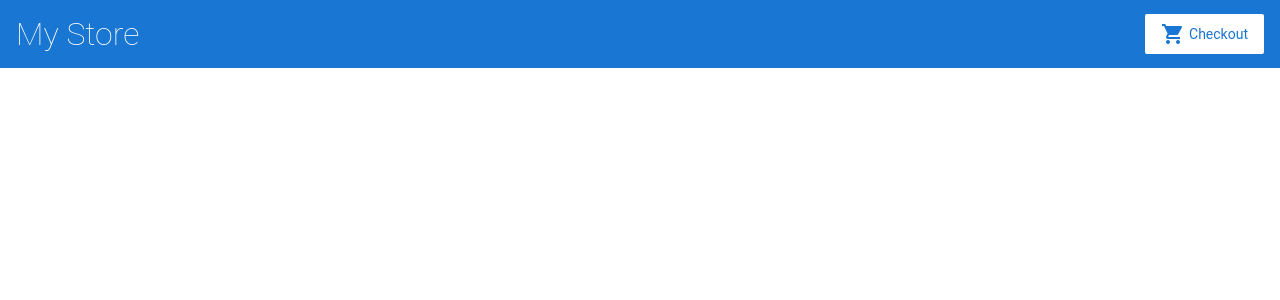
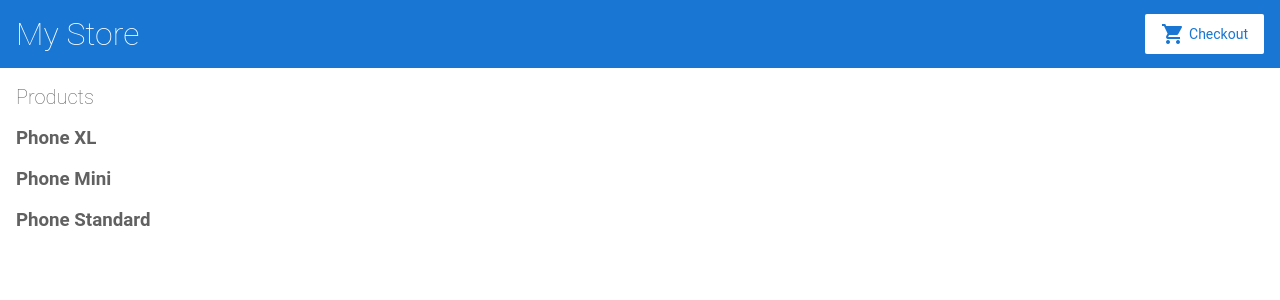
Before and after one commit to runyasak/angular-shopping-cart, an Angular app: page / in a window 1280 px wide. Shown: the top 300 px of the page. Built offline with nearby package versions, Linux system fonts and the light colour scheme.

Commit message:
feat: implement ngFor products

```diff
--- a/src/app/app.component.html
+++ b/src/app/app.component.html
@@ -1,4 +1,5 @@
 <app-top-bar></app-top-bar>
 
 <div class="container">
+  <router-outlet></router-outlet>
 </div>
--- a/src/app/product-list/product-list.component.html
+++ b/src/app/product-list/product-list.component.html
@@ -1 +1,7 @@
 <h2>Products</h2>
+
+<div *ngFor="let product of products">
+  <h3>
+    {{ product.name }}
+  </h3>
+</div>
```
Also changed, not shown: src/app/app.module.ts (+5 -3 lines).
